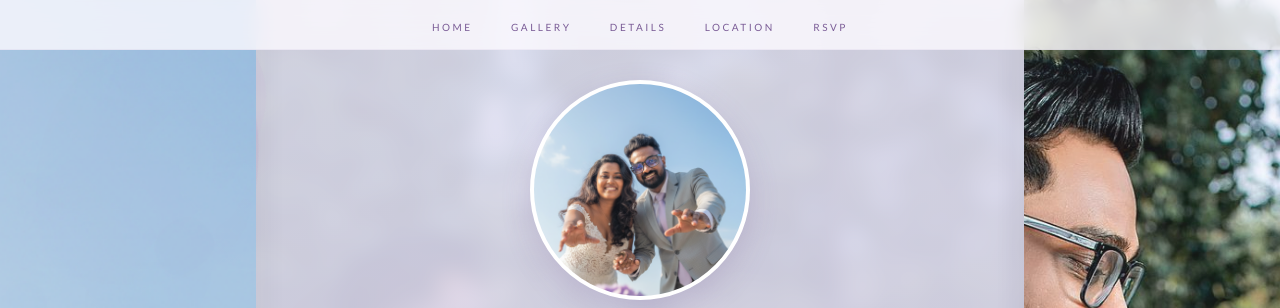
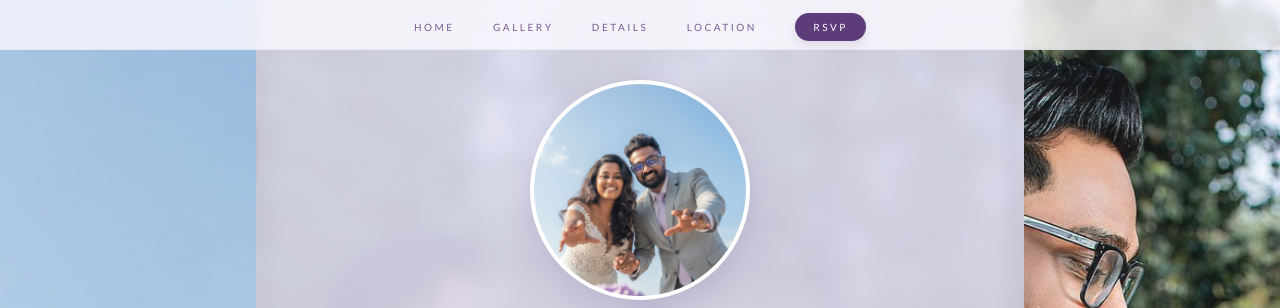
Before and after one commit to minura986/wedding-invitation, a React app: page invitation-muslim.html in a window 1280 px wide. Shown: the top 308 px of the page. Built offline with nearby package versions, Linux system fonts and the light colour scheme; a web font is replaced by a local one.

Commit message:
Highlight RSVP link in navigation bar as important

```diff
--- a/invitation-muslim.html
+++ b/invitation-muslim.html
@@ -118,6 +118,26 @@
       width: 100%;
     }
 
+    .nav-links a.nav-rsvp {
+      background: var(--plum);
+      color: var(--white) !important;
+      padding: 8px 18px;
+      border-radius: 30px;
+      font-weight: 500;
+      transition: all 0.3s ease;
+      box-shadow: 0 4px 10px rgba(92, 61, 122, 0.15);
+    }
+
+    .nav-links a.nav-rsvp:hover {
+      background: var(--plum-dark);
+      transform: translateY(-1px);
+      box-shadow: 0 6px 15px rgba(92, 61, 122, 0.25);
+    }
+
+    .nav-links a.nav-rsvp::after {
+      display: none;
+    }
+
     @media (max-width: 600px) {
       .nav-links {
         gap: 12px;
@@ -1475,7 +1495,7 @@
         <li><a href="#gallery">Gallery</a></li>
         <li><a href="#details">Details</a></li>
         <li><a href="#location">Location</a></li>
-        <li><a href="#rsvp">RSVP</a></li>
+        <li><a href="#rsvp" class="nav-rsvp">RSVP</a></li>
       </ul>
     </div>
   </nav>
```
Also changed, not shown: invitation.html (+21 -1 lines).
